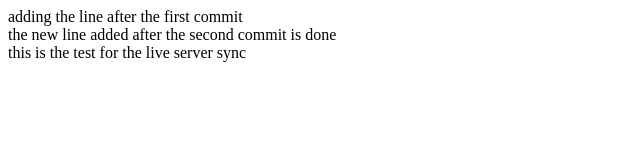
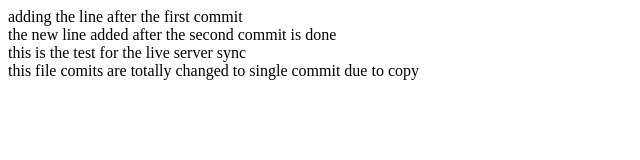
Before and after one commit to Hemanth-Kumar-Rajoli/try-onece-more, a website: page index.html in a window 1280 px wide. Shown: the whole page, without its empty margins (0-640 px from the left). Drawn offline with Linux system fonts and the light colour scheme.

Commit message:
this is second commit

```diff
--- a/index.html
+++ b/index.html
@@ -9,5 +9,6 @@
     <div>adding the line after the first commit</div>
     <div>the new line added after the second commit is done</div>
     <div>this is the test for the live server sync</div>
+    <div>this file comits are totally changed to single commit due to copy</div>
 </body>
 </html>
```
